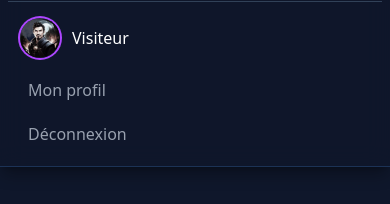
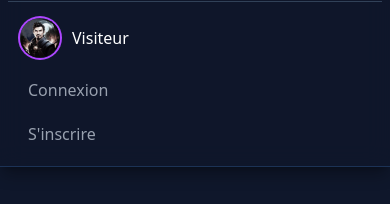
Before and after one commit to Thomas-Trehou/atlasdd-front-reborn, an Angular app: page / in a window 390 px wide. Both pictures are taken after a click on the button 354 px from the left and 32 px from the top of the page. Shown: the part 291-495 px from the top of the page. Built offline with nearby package versions, Linux system fonts and the light colour scheme.

Commit message:
fix mobile nav bar

```diff
--- a/src/app/shared/navbar/navbar.component.html
+++ b/src/app/shared/navbar/navbar.component.html
@@ -90,9 +90,13 @@
             <div class="text-base font-medium text-white">{{ currentUser?.pseudo || 'Visiteur' }}</div>
           </div>
         </div>
-        <div class="mt-3 px-2 space-y-1">
+        <div *ngIf="currentUser" class="mt-3 px-2 space-y-1">
           <a (click)="goToProfile()" class="block px-3 py-2 rounded-md text-base font-medium text-gray-400 hover:text-white hover:bg-slate-700 cursor-pointer">Mon profil</a>
           <button (click)="logout()" class="w-full text-left block px-3 py-2 rounded-md text-base font-medium text-gray-400 hover:text-white hover:bg-slate-700">Déconnexion</button>
+        </div>
+        <div *ngIf="!currentUser" class="mt-3 px-2 space-y-1">
+          <button (click)="logout()" class="w-full text-left block px-3 py-2 rounded-md text-base font-medium text-gray-400 hover:text-white hover:bg-slate-700">Connexion</button>
+          <button (click)="singup()" class="w-full text-left block px-3 py-2 rounded-md text-base font-medium text-gray-400 hover:text-white hover:bg-slate-700">S'inscrire</button>
         </div>
       </div>
     </div>
```
